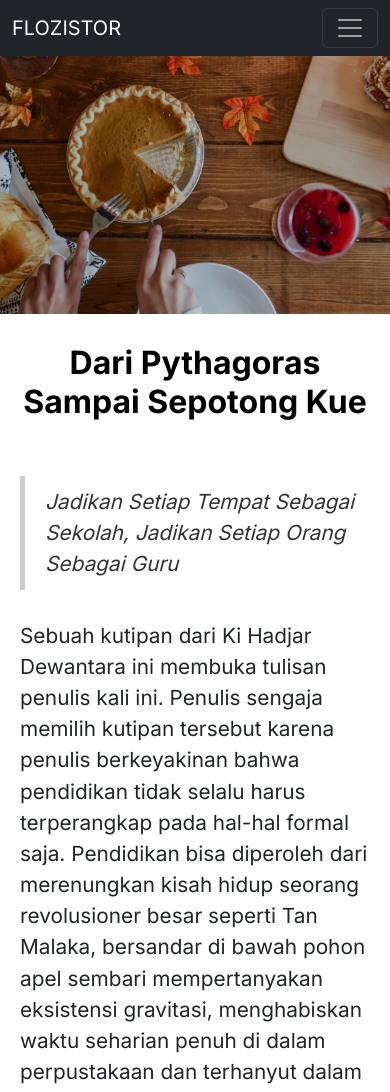
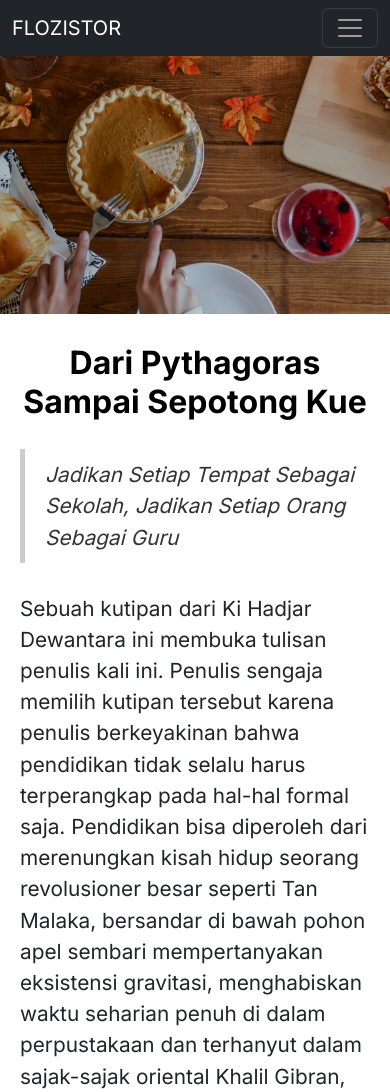
Before and after one commit to drajat824/flozistor, a Next.js app: page /post/dari-pythagoras-sampai-sepotong-kue in a window 390 px wide. Shown: the top 1092 px of the page. Built offline with nearby package versions, Linux system fonts and the light colour scheme.

Commit message:
Refactor layout: remove inline margin styles for mobile view in TitlePost and PostPage components

```diff
--- a/src/app/components/TitlePost.js
+++ b/src/app/components/TitlePost.js
@@ -31,7 +31,7 @@ export default function BackgroundImage({ src, title, subtitle }) {
                 <h1 style={{ color: 'white', position: 'absolute', top: '40%', fontSize: '4rem', fontWeight: 'bold', whiteSpace: 'pre-wrap', textAlign: 'center' }}>{title}</h1>
             </div>
             {/* Mobile */}
-            <div style={{ position: 'absolute', left: 0, width: '100%', display: 'flex', justifyContent: 'center' }} className="d-flex d-lg-none">
+            <div style={{ width: '100%', display: 'flex', justifyContent: 'center' }} className="d-flex d-lg-none">
                 <div>
                     <div style={{ position: 'relative', width: '100vw', height: 'auto' }}>
                         <Image
--- a/src/app/post/ai-dalam-pendidikan/page.js
+++ b/src/app/post/ai-dalam-pendidikan/page.js
@@ -112,7 +112,7 @@ export default function PostPage() {
             </div>
 
             {/* Konten Mobile */}
-            <div className="d-flex d-lg-none" style={{ marginTop: '420px' }}>
+            <div className="d-flex d-lg-none" >
                 <Container style={{ paddingBottom: '40px', paddingLeft: '20px', paddingRight: '20px' }}>
 
                     <p style={{ fontSize: '1.3rem', paddingBottom: 20 }} >
--- a/src/app/post/dari-pythagoras-sampai-sepotong-kue/page.js
+++ b/src/app/post/dari-pythagoras-sampai-sepotong-kue/page.js
@@ -74,7 +74,7 @@ export default function PostPage() {
       </div>
 
       {/* Konten Mobile */}
-      <div className="d-flex d-lg-none" style={{ marginTop: '400px' }}>
+      <div className="d-flex d-lg-none">
         <Container style={{ paddingBottom: '40px', paddingLeft: '20px', paddingRight: '20px' }}>
           {/* Artikel */}
           <blockquote style={{
```
